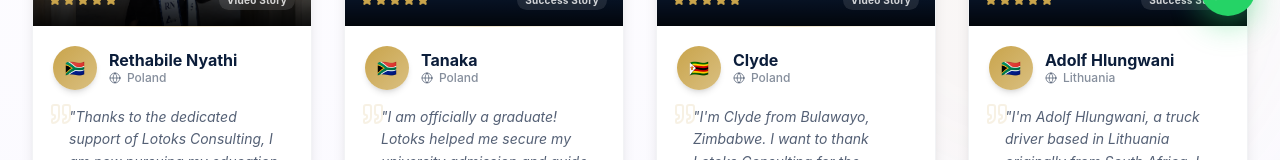
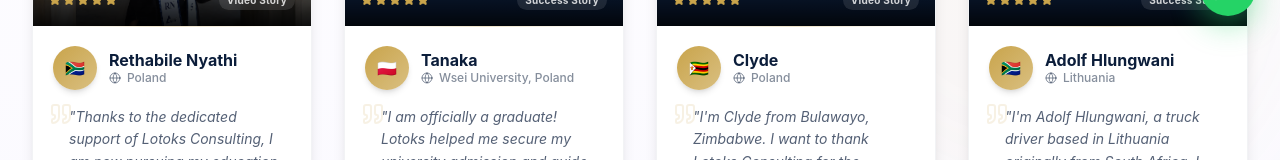
Before and after one commit to may10thserotonin-art/lotoks, a React (Vite) app in the folder lotoks-frontend/: page /testimonials in a window 1280 px wide. Shown: the part 760-920 px from the top of the page. Built offline with nearby package versions, Linux system fonts and the light colour scheme.

Commit message:
add Wsei University to Tanaka country field

```diff
--- a/lotoks-frontend/src/pages/Testimonials.tsx
+++ b/lotoks-frontend/src/pages/Testimonials.tsx
@@ -71,8 +71,8 @@
   {
     id: 3,
     name: "Tanaka",
-    country: "Poland",
-    flag: "🇿🇦",
+    country: "Wsei University, Poland",
+    flag: "🇵🇱",
     type: "education",
     typeLabel: "Education",
     quote: "I am officially a graduate! Lotoks helped me secure my university admission and guided me through a flawless visa application. Highly recommend their services.",
```
